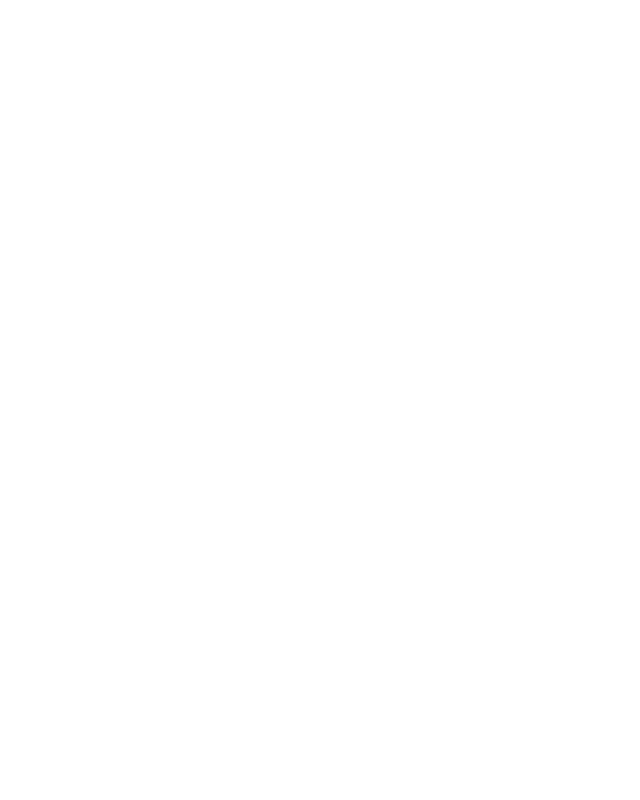
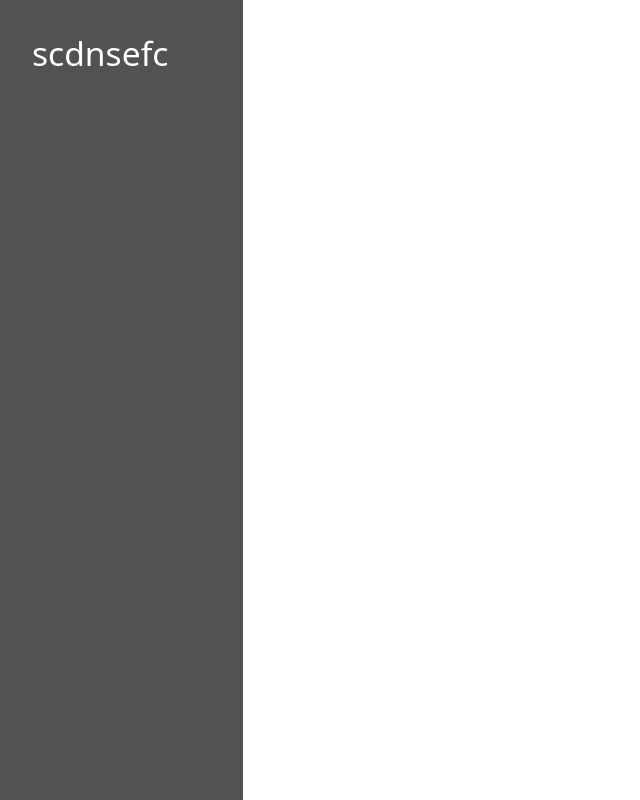
Before and after one commit to monje7/the_coffee_data, a React (Vite) app in the folder frontend-react/: page /Analisiss in a window 1280 px wide. Before the commit this address had no page. Shown: the whole page, without its empty margins (0-640 px from the left). Built offline with nearby package versions, Linux system fonts and the light colour scheme.

Commit message:
actaulizaciones analisis

```diff
--- a/frontend-react/src/App.jsx
+++ b/frontend-react/src/App.jsx
@@ -4,6 +4,7 @@
 import { Route, Routes } from 'react-router-dom'
 import Muestra from './components/Resultados'
 import Dashboard from './components/dashboard'
+import Analisiss from './components/Analisiss'
 
 function App(){
   return(
@@ -11,6 +12,7 @@
       <Routes>
       <Route path='/' element={<Dashboard/>}/>
         <Route path='/Muestra' element={<Muestra/>}/>
+        <Route path='/Analisiss' element={<Analisiss/>}/>
       </Routes>
     </>
   )
--- /dev/null
+++ b/frontend-react/src/components/Analisiss.jsx
@@ -0,0 +1,21 @@
+import React,{useEffect,useRef} from "react";
+import api from "../services/api";
+import { useNavigate } from "react-router-dom";
+import Nav from 'react-bootstrap/Nav';
+import '../style/analisis.css';
+import {faUser,faHelmetSafety,faClockRotateLeft,faMugSaucer,faToolbox,faMagnifyingGlassChart,faChartColumn,faPhone,faSliders}  from'@fortawesome/free-solid-svg-icons'
+
+function Analisiss() {
+  return (
+
+        <div className="main-cont">
+           <nav className="nav">
+              <ul>
+                <li><a href=""></a>scdnsefc</li>
+              </ul>
+           </nav>
+        </div>
+  );
+}
+
+export default Analisiss;
--- /dev/null
+++ b/frontend-react/src/style/analisis.css
@@ -0,0 +1,16 @@
+*{
+
+    margin: 0;
+    padding: 0;
+}
+
+.main-con{
+    background-color: rgba(255, 255, 255, 0.5);
+    -webkit-backdrop-filter: blur(20px);
+    backdrop-filter: blur(20px);
+
+}
+.nav{
+    text-decoration: white;
+
+}
```
Also changed, not shown: frontend-react/src/components/analisis.jsx (deleted, +0 -19 lines), 1 other file (tests, documents, lock files or other folders).
